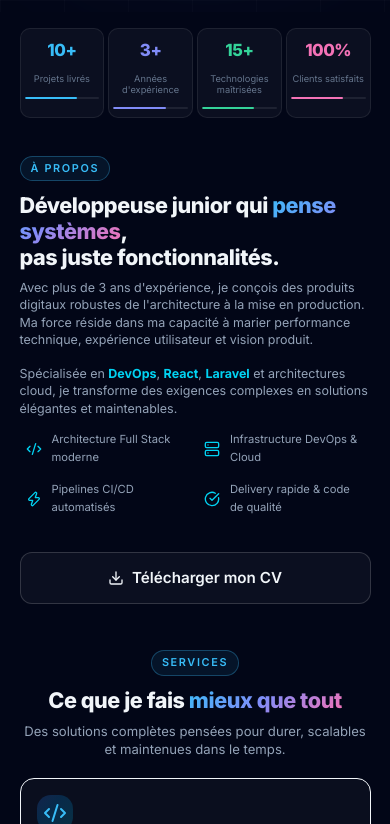
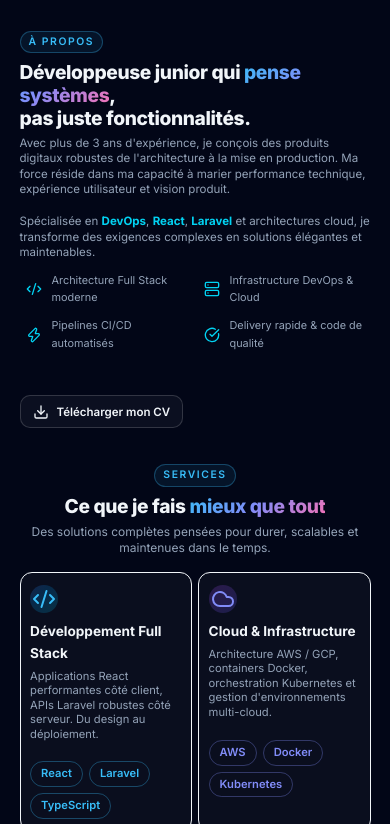
Before and after one commit to mmilinda/FolioMM, a React (Vite) app: page / in a window 390 px wide. Shown: the part 960-1784 px from the top of the page. Built offline with nearby package versions, Linux system fonts and the light colour scheme; no server answers.

Commit message:
fix: precision mobile responsive overhaul for hero buttons on single row, 2-col services, 4-in-1-row stats, compact About, Timeline, Contact, and Footer

```diff
--- a/src/index.css
+++ b/src/index.css
@@ -1545,33 +1545,58 @@ body {
 @media (max-width: 768px) {
   /* General section vertical paddings */
   section {
-    padding-top: 1.5rem !important;
-    padding-bottom: 1.5rem !important;
+    padding-top: 1rem !important;
+    padding-bottom: 1rem !important;
   }
 
   .section-header {
-    margin-bottom: 1.25rem !important;
+    margin-bottom: 1rem !important;
   }
 
   .section-eyebrow {
-    font-size: 0.68rem !important;
-    padding: 3px 10px !important;
-    margin-bottom: 0.75rem !important;
+    font-size: 0.65rem !important;
+    padding: 2px 8px !important;
+    margin-bottom: 0.5rem !important;
   }
 
   .section-title {
-    font-size: clamp(1.35rem, 5vw, 1.95rem) !important;
-    margin-bottom: 0.5rem !important;
+    font-size: clamp(1.2rem, 4.5vw, 1.75rem) !important;
+    margin-bottom: 0.35rem !important;
   }
 
   .section-subtitle {
-    font-size: 0.82rem !important;
-    line-height: 1.4 !important;
-  }
-
-  /* 1. Stats Counter Bar: ALL 4 CARDS ON 1 SINGLE HORIZONTAL LINE! */
+    font-size: 0.75rem !important;
+    line-height: 1.35 !important;
+  }
+
+  /* 1. HERO: Buttons side by side on 1 single line & hide scroll hint */
+  .hero-ctas {
+    flex-direction: row !important;
+    flex-wrap: nowrap !important;
+    gap: 6px !important;
+    width: 100% !important;
+    justify-content: center !important;
+    margin-bottom: 1rem !important;
+  }
+
+  .hero-btn-primary,
+  .hero-btn-secondary {
+    flex: 1 1 50% !important;
+    width: auto !important;
+    padding: 0.5rem 0.6rem !important;
+    font-size: 0.75rem !important;
+    border-radius: 10px !important;
+    white-space: nowrap !important;
+    justify-content: center !important;
+  }
+
+  .hero-scroll-hint {
+    display: none !important; /* Enlève le flottant scroll */
+  }
+
+  /* 2. STATS COUNTER BAR: ALL 4 CARDS ON 1 SINGLE HORIZONTAL LINE! */
   .stats-section {
-    padding: 1rem 0 !important;
+    padding: 0.75rem 0 !important;
   }
 
   .stats-grid {
@@ -1581,105 +1606,117 @@ body {
   }
 
   .stat-card {
-    padding: 0.5rem 0.25rem !important;
-    border-radius: 10px !important;
+    padding: 0.4rem 0.2rem !important;
+    border-radius: 8px !important;
     text-align: center !important;
   }
 
   .stat-value {
-    font-size: 1.05rem !important;
+    font-size: 1rem !important;
     font-weight: 800 !important;
   }
 
   .stat-label {
-    font-size: 0.58rem !important;
+    font-size: 0.55rem !important;
     line-height: 1.1 !important;
     margin-top: 2px !important;
   }
 
   .stat-bar {
     height: 2px !important;
-    margin-top: 4px !important;
-  }
-
-  /* 2. Section À Propos (About) Compact */
+    margin-top: 3px !important;
+  }
+
+  /* 3. SECTION À PROPOS (About) COMPACT */
   .about-section {
-    padding: 1.25rem 0 !important;
+    padding: 1rem 0 !important;
   }
 
   .about-grid {
-    gap: 1rem !important;
+    gap: 0.75rem !important;
   }
 
   .about-code-wrapper {
-    display: none !important; /* Masque le bloc de code décoratif sur mobile pour économiser 250px de hauteur */
+    display: none !important;
   }
 
   .about-text {
-    font-size: 0.78rem !important;
-    line-height: 1.4 !important;
+    font-size: 0.72rem !important;
+    line-height: 1.35 !important;
   }
 
   .about-highlights {
     display: grid !important;
     grid-template-columns: repeat(2, 1fr) !important;
+    gap: 5px !important;
+    margin-top: 0.5rem !important;
+  }
+
+  .about-highlight-item {
+    font-size: 0.68rem !important;
+    padding: 3px 6px !important;
+  }
+
+  .about-section a[download] {
+    margin-top: 0.5rem !important;
+    padding: 0.4rem 0.75rem !important;
+    font-size: 0.72rem !important;
+  }
+
+  /* 4. SECTION SERVICES CARDS: 2 CARDS PER LINE! */
+  .services-grid {
+    display: grid !important;
+    grid-template-columns: repeat(2, 1fr) !important;
     gap: 6px !important;
-    margin-top: 0.6rem !important;
-  }
-
-  .about-highlight-item {
+  }
+
+  .service-card {
+    padding: 0.75rem 0.6rem !important;
+    border-radius: 12px !important;
+  }
+
+  .service-card h3 {
+    font-size: 0.85rem !important;
+    margin-bottom: 0.25rem !important;
+  }
+
+  .service-card p {
     font-size: 0.7rem !important;
-    padding: 4px 6px !important;
-  }
-
-  /* 3. Section Services Cards Compact */
-  .services-grid {
-    gap: 0.75rem !important;
-  }
-
-  .service-card {
-    padding: 1rem !important;
-    border-radius: 14px !important;
-  }
-
-  .service-card h3 {
-    font-size: 0.95rem !important;
+    line-height: 1.3 !important;
+  }
+
+  .service-icon-wrapper {
+    width: 28px !important;
+    height: 28px !important;
+    margin-bottom: 0.5rem !important;
+  }
+
+  /* 5. SECTION RÉALISATIONS (ProjectCard & HomeProjects) */
+  .projects-grid {
+    gap: 8px !important;
+  }
+
+  .project-card-img {
+    height: 100px !important;
+  }
+
+  .project-card > div[style*="height: 200px"] {
+    height: 100px !important;
+  }
+
+  .project-card > div[style*="padding: 1.5rem"] {
+    padding: 0.65rem !important;
+  }
+
+  .project-card h3 {
+    font-size: 0.85rem !important;
+    margin-bottom: 0.2rem !important;
+  }
+
+  .project-card p {
+    font-size: 0.72rem !important;
+    line-height: 1.25 !important;
     margin-bottom: 0.35rem !important;
-  }
-
-  .service-card p {
-    font-size: 0.78rem !important;
-    line-height: 1.4 !important;
-  }
-
-  .service-icon-wrapper {
-    width: 36px !important;
-    height: 36px !important;
-    margin-bottom: 0.75rem !important;
-  }
-
-  /* 4. Length/Height of Project Cards (ProjectCard & HomeProjects) */
-  .project-card-img {
-    height: 125px !important;
-  }
-
-  .project-card > div[style*="height: 200px"] {
-    height: 125px !important;
-  }
-
-  .project-card > div[style*="padding: 1.5rem"] {
-    padding: 0.85rem !important;
-  }
-
-  .project-card h3 {
-    font-size: 0.92rem !important;
-    margin-bottom: 0.25rem !important;
-  }
-
-  .project-card p {
-    font-size: 0.78rem !important;
-    line-height: 1.35 !important;
-    margin-bottom: 0.5rem !important;
     display: -webkit-box !important;
     -webkit-line-clamp: 2 !important;
     -webkit-box-orient: vertical !important;
@@ -1687,102 +1724,132 @@ body {
   }
 
   .featured-banner {
-    padding: 1rem !important;
-    margin-bottom: 1.5rem !important;
-    border-radius: 14px !important;
+    padding: 0.75rem !important;
+    margin-bottom: 1rem !important;
+    border-radius: 12px !important;
   }
 
   .featured-grid {
-    gap: 0.75rem !important;
+    gap: 0.5rem !important;
   }
 
   .featured-item-img {
-    height: 120px !important;
-  }
-
-  /* 5. Section Parcours (Timeline) Shrunk */
+    height: 100px !important;
+  }
+
+  /* 6. SECTION PARCOURS (Timeline) SHRUNK */
   .timeline-section {
-    padding: 1.5rem 0 !important;
+    padding: 1rem 0 !important;
   }
 
   .timeline-container {
-    gap: 1rem !important;
+    gap: 0.5rem !important;
   }
 
   .timeline-card {
-    padding: 1rem !important;
-    border-radius: 14px !important;
+    padding: 0.6rem 0.75rem !important;
+    border-radius: 10px !important;
   }
 
   .timeline-title {
-    font-size: 0.9rem !important;
+    font-size: 0.82rem !important;
   }
 
   .timeline-company {
+    font-size: 0.72rem !important;
+  }
+
+  .timeline-desc {
+    font-size: 0.68rem !important;
+    line-height: 1.3 !important;
+  }
+
+  /* 7. SECTION CONTACT & BOOKING COMPACT */
+  .contact-section {
+    padding: 1rem 0 !important;
+  }
+
+  .contact-info-card {
+    padding: 0.5rem 0.75rem !important;
+    border-radius: 10px !important;
+  }
+
+  .contact-info-card h4 {
     font-size: 0.78rem !important;
   }
 
-  .timeline-desc {
-    font-size: 0.75rem !important;
-    line-height: 1.4 !important;
-  }
-
-  /* 6. Section Contact & Booking Compact */
-  .contact-section {
-    padding: 1.5rem 0 !important;
-  }
-
-  .contact-info-card {
-    padding: 0.75rem 1rem !important;
-    border-radius: 14px !important;
+  .contact-info-card p {
+    font-size: 0.7rem !important;
   }
 
   .contact-form-card {
-    padding: 1.15rem 1rem !important;
-    border-radius: 16px !important;
+    padding: 0.85rem 0.75rem !important;
+    border-radius: 12px !important;
   }
 
   .contact-form-card input,
   .contact-form-card textarea {
-    padding: 0.55rem 0.75rem !important;
-    font-size: 0.8rem !important;
+    padding: 0.45rem 0.65rem !important;
+    font-size: 0.75rem !important;
+    border-radius: 8px !important;
+  }
+
+  .contact-form-card button {
+    padding: 0.55rem 1rem !important;
+    font-size: 0.78rem !important;
   }
 
   .booking-card {
-    padding: 1.25rem 1rem !important;
-    border-radius: 16px !important;
+    padding: 1rem 0.85rem !important;
+    border-radius: 14px !important;
   }
 
   .booking-title {
-    font-size: 1.2rem !important;
+    font-size: 1.1rem !important;
   }
 
   .booking-desc {
-    font-size: 0.8rem !important;
-  }
-
-  /* 7. Footer Elements Compact */
+    font-size: 0.75rem !important;
+  }
+
+  /* 8. FOOTER FULLY VISIBLE WITHOUT EXTRA SCROLL */
   .footer-section {
-    padding: 1.75rem 0 1.25rem !important;
+    padding: 1rem 0 0.75rem !important;
   }
 
   .footer-grid {
-    gap: 1.25rem !important;
+    gap: 0.75rem !important;
     grid-template-columns: repeat(2, 1fr) !important;
   }
 
   .footer-brand {
     grid-column: span 2 !important;
+    margin-bottom: 0.25rem !important;
+  }
+
+  .footer-brand h2 {
+    font-size: 1.1rem !important;
   }
 
   .footer-brand p {
+    font-size: 0.72rem !important;
+    margin-top: 0.25rem !important;
+    line-height: 1.3 !important;
+  }
+
+  .footer-grid h3 {
     font-size: 0.78rem !important;
-    margin-top: 0.4rem !important;
+    margin-bottom: 0.35rem !important;
+  }
+
+  .footer-grid ul {
+    gap: 0.25rem !important;
+    font-size: 0.7rem !important;
   }
 
   .footer-bottom {
-    margin-top: 1.25rem !important;
-    padding-top: 0.85rem !important;
-    font-size: 0.7rem !important;
-  }
-}
+    margin-top: 0.75rem !important;
+    padding-top: 0.5rem !important;
+    font-size: 0.65rem !important;
+  }
+}
```
